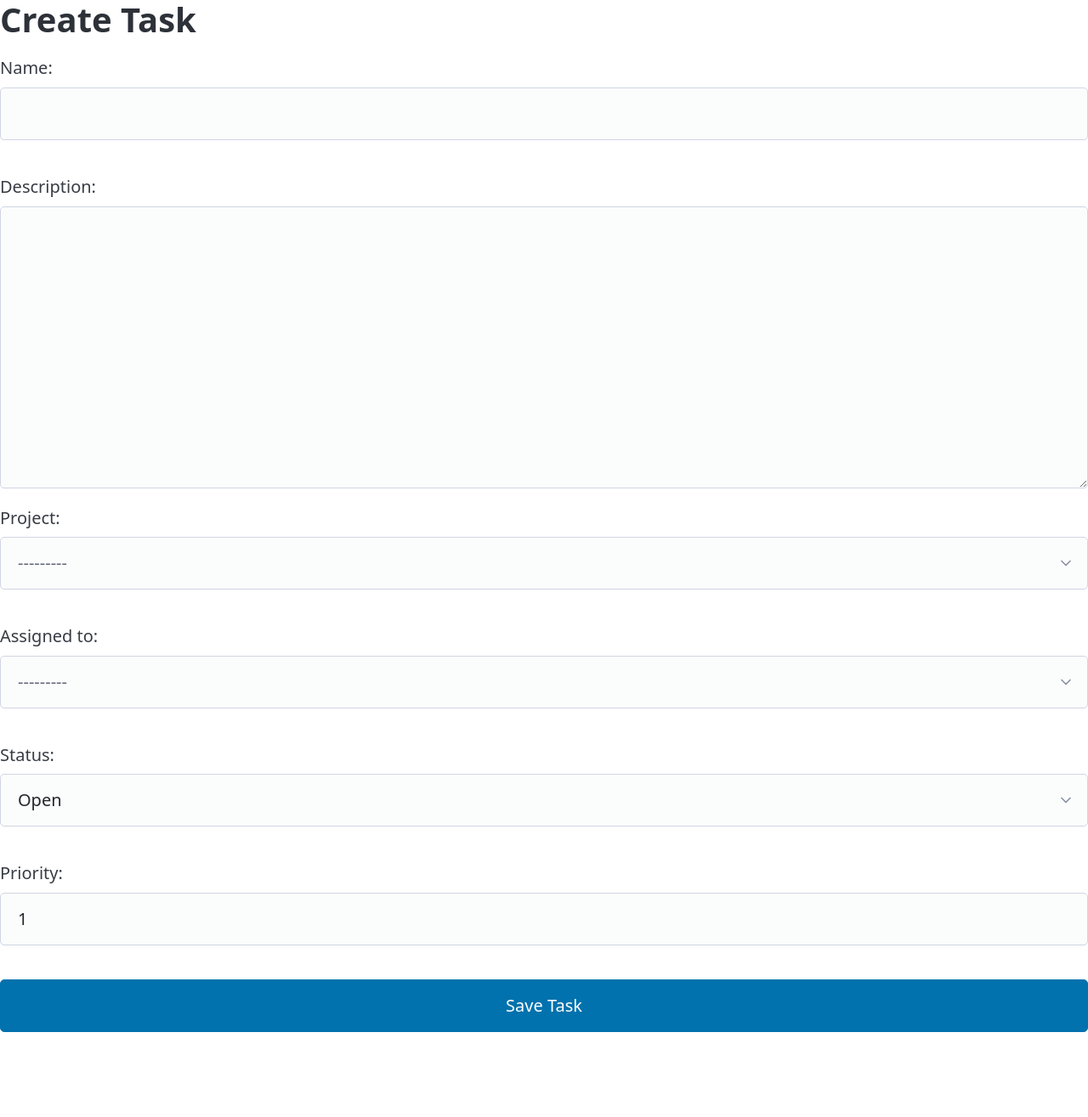
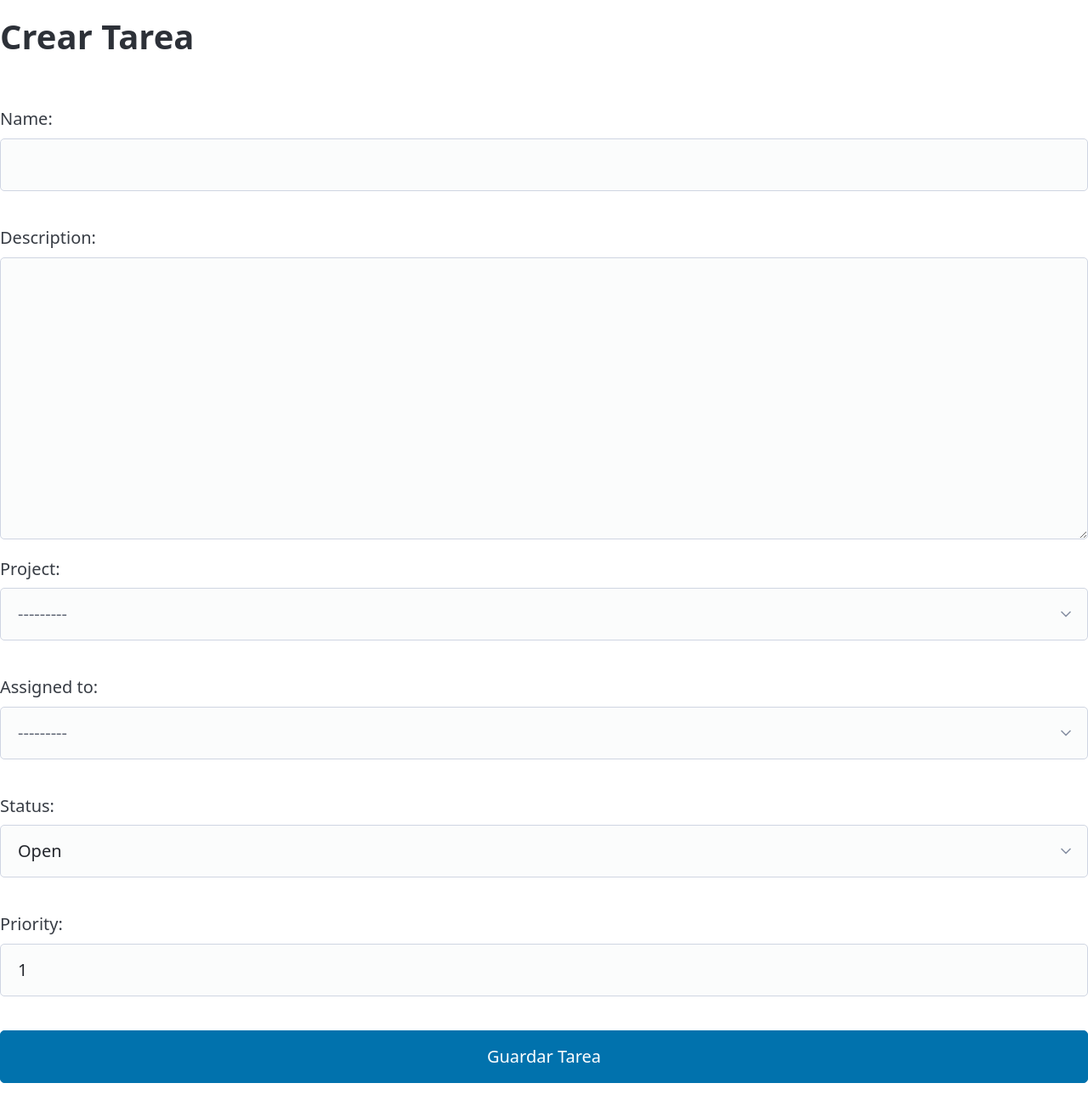
Before and after one commit to JuanjoAraujo2003/Administraci-n-MVC, a Django app: page /task/create/ in a window 1280 px wide. Shown: the whole page at 85% size. Before the commit the page ends 1215 px from the top, so only its background shows below. Run offline with Django 5.2, Linux system fonts and the light colour scheme; a user stored in the database is signed in; data comes from the database, SQL or seed files in the repository; both versions use the stored data as it was after the commit; some libraries are stand-ins or nearby versions.

Commit message:
Arreglo de detalles

```diff
--- a/core/templates/core/dashboard.html
+++ b/core/templates/core/dashboard.html
@@ -24,3 +24,8 @@
 <nav>
     <a href="{% url 'agregar_empleado' %}">Crear Empleado</a>
 </nav>
+
+<form  method="post" action="{% url 'logout' %}">
+    {% csrf_token %}
+    <button>Log Out</button>
+</form>
--- a/core/templates/core/task_form.html
+++ b/core/templates/core/task_form.html
@@ -1,11 +1,27 @@
+<!DOCTYPE html>
+<html lang="es">
+<head>
+    <meta charset="UTF-8">
+    <meta name="viewport" content="width=device-width, initial-scale=1.0">
+    <title>Crear Tarea</title>
     <link
       rel="stylesheet"
       href="https://cdn.jsdelivr.net/npm/@picocss/pico@2/css/pico.min.css"
     >
+</head>
+<body>
 
-<h1>Create Task</h1>
+    <header>
+        <h1>Crear Tarea</h1>
+    </header>
+
+    <main>
         <form method="post">
             {% csrf_token %}
             {{ form.as_p }}
-    <button type="submit">Save Task</button>
+            <button type="submit">Guardar Tarea</button>
         </form>
+    </main>
+
+</body>
+</html>
--- a/core/urls.py
+++ b/core/urls.py
@@ -10,4 +10,5 @@ urlpatterns = [
     path('task/create/', login_required(create_task), name='create_task'),
     path('core/agregar_empleado/',login_required(agregar_empleado), name='agregar_empleado'),
     path('login/', auth_views.LoginView.as_view(template_name='login.html'), name='login'),
+    path('logout/', auth_views.LogoutView.as_view(next_page='/'), name='logout'),
 ]
--- a/core/views.py
+++ b/core/views.py
@@ -29,7 +29,9 @@ def create_task(request):
             return redirect('dashboard')
     else:
         form = TaskForm()
-    return render(request, 'core/task_form.html', {'form': form})
+
+    empleados = Empleado.objects.all()
+    return render(request, 'core/task_form.html', {'form': form, 'empleados': empleados})
 
 def agregar_empleado(request):
     if request.method == 'POST':
--- a/task_management/urls.py
+++ b/task_management/urls.py
@@ -23,5 +23,5 @@ urlpatterns = [
     path('admin/', admin.site.urls),
     path('', include('core.urls')),
     path('login/', auth_views.LoginView.as_view(template_name='login.html'), name='login'),
-    path('logout/', auth_views.LogoutView.as_view(), name='logout'),
+    path('logout/', auth_views.LogoutView.as_view(next_page='/'), name='logout'),
 ]
```
Also changed, not shown: core/templates/core/index.html (deleted), db.sqlite3. Lines whose indentation alone changed are shown as unchanged.
